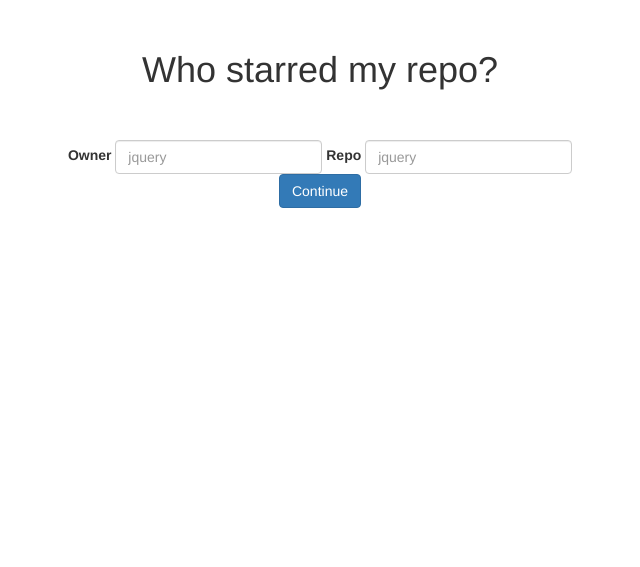
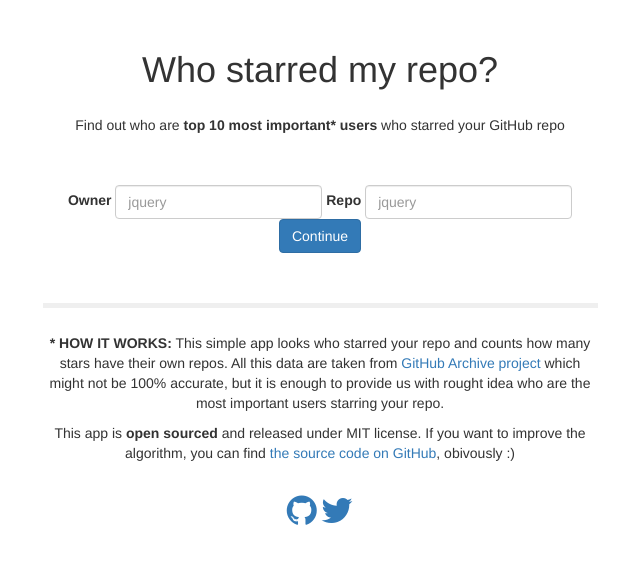
Before and after one commit to linkesch/repo-stargazers, a plain HTML site: page client/index.html in a window 1280 px wide. Shown: the whole page, without its empty margins (320-960 px from the left). Drawn offline with nearby package versions, Linux system fonts and the light colour scheme.

Commit message:
add footer

```diff
--- a/client/css/main.css
+++ b/client/css/main.css
@@ -1,5 +1,9 @@
+header {
+	margin: 50px 0;
+}
+
 h1 {
-	margin: 50px 0;
+	margin: 0 0 25px;
 }
 
 h2 {
@@ -28,3 +32,14 @@
 	width: 50px;
 	padding-right: 10px;
 }
+
+footer {
+	margin-top: 50px;
+	padding: 25px 0;
+	border-top: 5px solid #efefef;
+  	text-align: center;
+}
+
+footer .fa {
+	font-size: 2.5em;
+}
--- a/client/index.html
+++ b/client/index.html
@@ -9,13 +9,14 @@
 </head>
 <body>
 	<div class="container text-center">
-		<header class="row">
-			<div class="col-md-6 col-md-offset-3">
-				<h1>Who starred my repo?</h1>
-			</div>
-		</header>
 		<div class="row">
 			<div class="col-md-6 col-md-offset-3">
+				<header>
+					<h1>Who starred my repo?</h1>
+					<p>Find out who are <strong>top 10 most important* users</strong> who starred your GitHub repo</p>
+				</header>
+
+				<main>
 					<form action="/" method="get" id="form" class="form-inline">
 						<div class="form-group">
 							<label for="form-owner">Owner</label>
@@ -27,11 +28,23 @@
 						</div>
 						<button type="submit" class="btn btn-primary">Continue</button>
 					</form>
-			</div>
-		</div>
-		<div class="row">
-			<div class="col-md-6 col-md-offset-3">
+
 					<div id="results"></div>
+				</main>
+
+				<footer>
+					<p>
+						<strong>* HOW IT WORKS:</strong> This simple app looks who starred your repo and counts how many stars have their own repos. All this data are taken from <a href="https://www.githubarchive.org/">GitHub Archive project</a> which might not be 100% accurate, but it is enough to provide us with rought idea who are the most important users starring your repo.
+					</p>
+					<p>
+						This app is <strong>open sourced</strong> and released under MIT license. If you want to improve the algorithm, you can find <a href="https://github.com/orthes">the source code on GitHub</a>, obivously :)
+					</p>
+					<br>
+			        <p>
+			        	<a href="https://github.com/orthes"><span class="fa fa-github"></span></a>
+			        	<a href="http://twitter.com/linkesch"><span class="fa fa-twitter"></span></a>
+			        </p>
+			    </footer>
 			</div>
 		</div>
 	</div>
```
Lines whose indentation alone changed are shown as unchanged.
